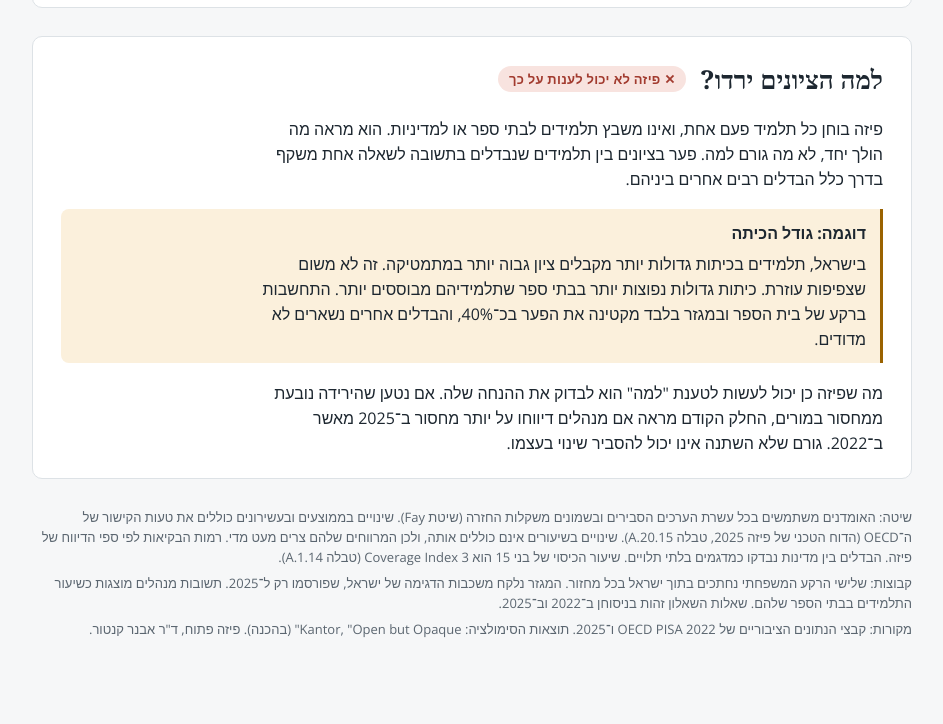
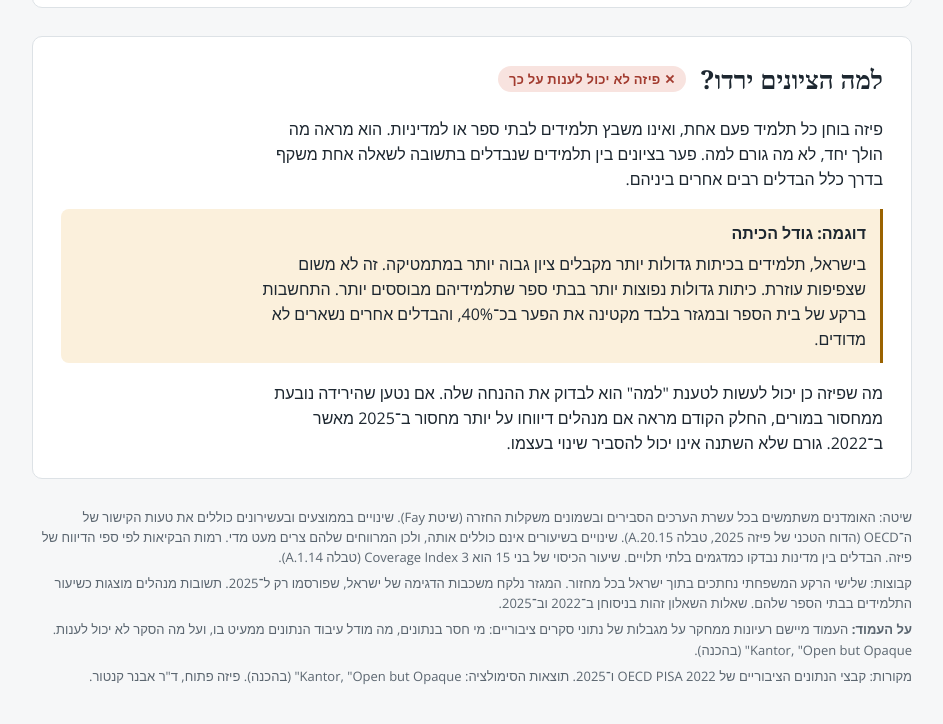
Before and after one commit to avnerkantor/openpisa-static, a plain HTML site: page he2.html in a window 1280 px wide. Shown: the part 7523-8247 px from the top of the page, without its empty margins (168-1111 px from the left). Before the commit the page ends 8211 px from the top, so only its background shows below. Drawn offline with nearby package versions, Linux system fonts and the light colour scheme; a web font is replaced by a local one.

Commit message:
he2.html: one line linking the page to the research
Co-Authored-By: Claude Opus 5.5 <noreply@anthropic.com>

```diff
--- a/he2.html
+++ b/he2.html
@@ -316,6 +316,7 @@ th:first-child,td:first-child{text-align:right}
   <footer>
     <span>שיטה: האומדנים משתמשים בכל עשרת הערכים הסבירים ובשמונים משקלות החזרה (שיטת Fay). שינויים בממוצעים ובעשירונים כוללים את טעות הקישור של ה־OECD (הדוח הטכני של פיזה 2025, טבלה 15.A.20). שינויים בשיעורים אינם כוללים אותה, ולכן המרווחים שלהם צרים מעט מדי. רמות הבקיאות לפי ספי הדיווח של פיזה. הבדלים בין מדינות נבדקו כמדגמים בלתי תלויים. שיעור הכיסוי של בני 15 הוא Coverage Index 3 (טבלה 14.A.1).</span>
     <span>קבוצות: שלישי הרקע המשפחתי נחתכים בתוך ישראל בכל מחזור. המגזר נלקח משכבות הדגימה של ישראל, שפורסמו רק ל־2025. תשובות מנהלים מוצגות כשיעור התלמידים בבתי הספר שלהם. שאלות השאלון זהות בניסוחן ב־2022 וב־2025.</span>
+    <span><b>על העמוד:</b> העמוד מיישם רעיונות ממחקר על מגבלות של נתוני סקרים ציבוריים: מי חסר בנתונים, מה מודל עיבוד הנתונים ממעיט בו, ועל מה הסקר לא יכול לענות. Kantor, "Open but Opaque" (בהכנה).</span>
     <span>מקורות: קבצי הנתונים הציבוריים של OECD PISA 2022 ו־2025. תוצאות הסימולציה: Kantor, "Open but Opaque" (בהכנה). פיזה פתוח, ד"ר אבנר קנטור.</span>
   </footer>
 </div>
```
